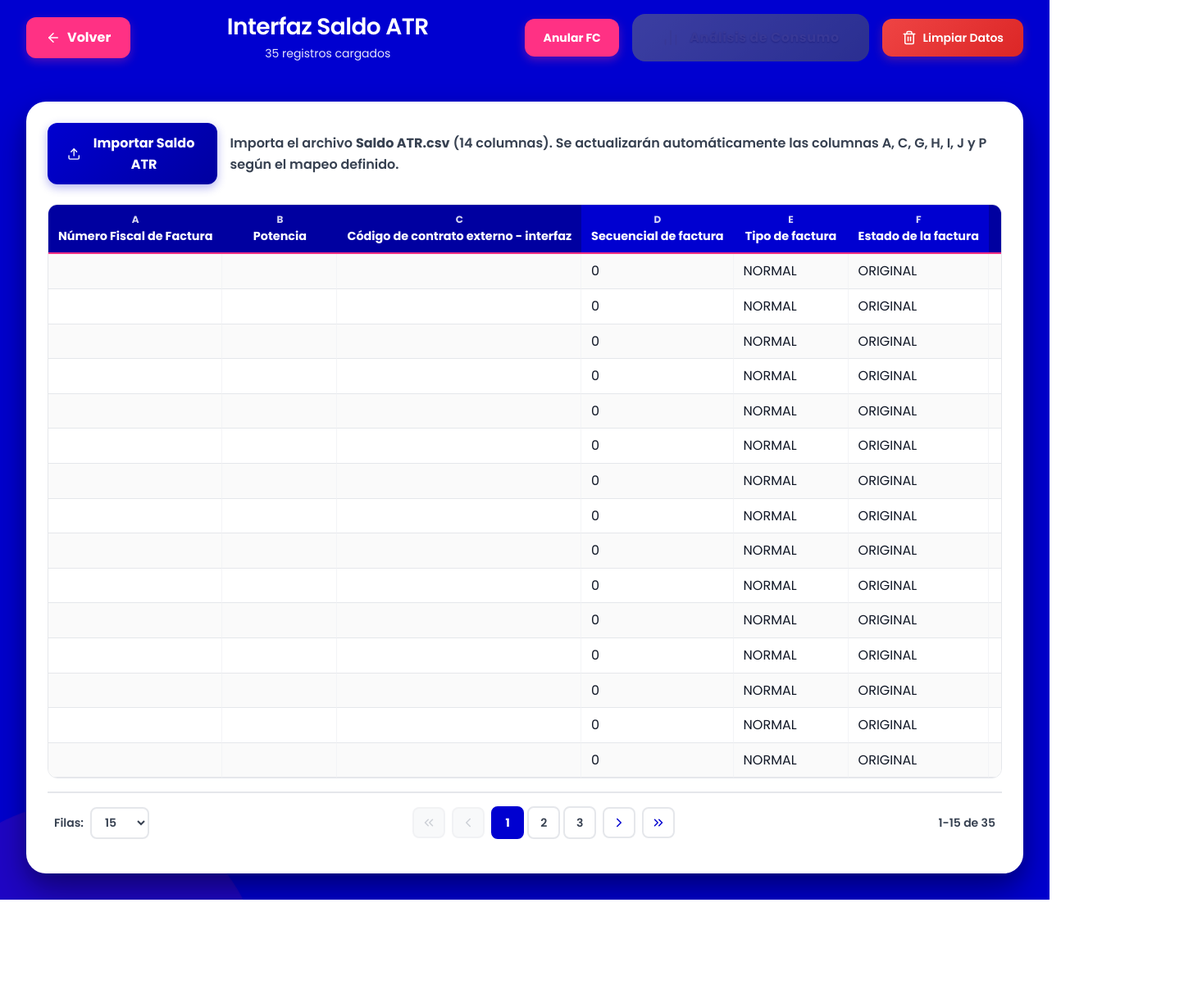
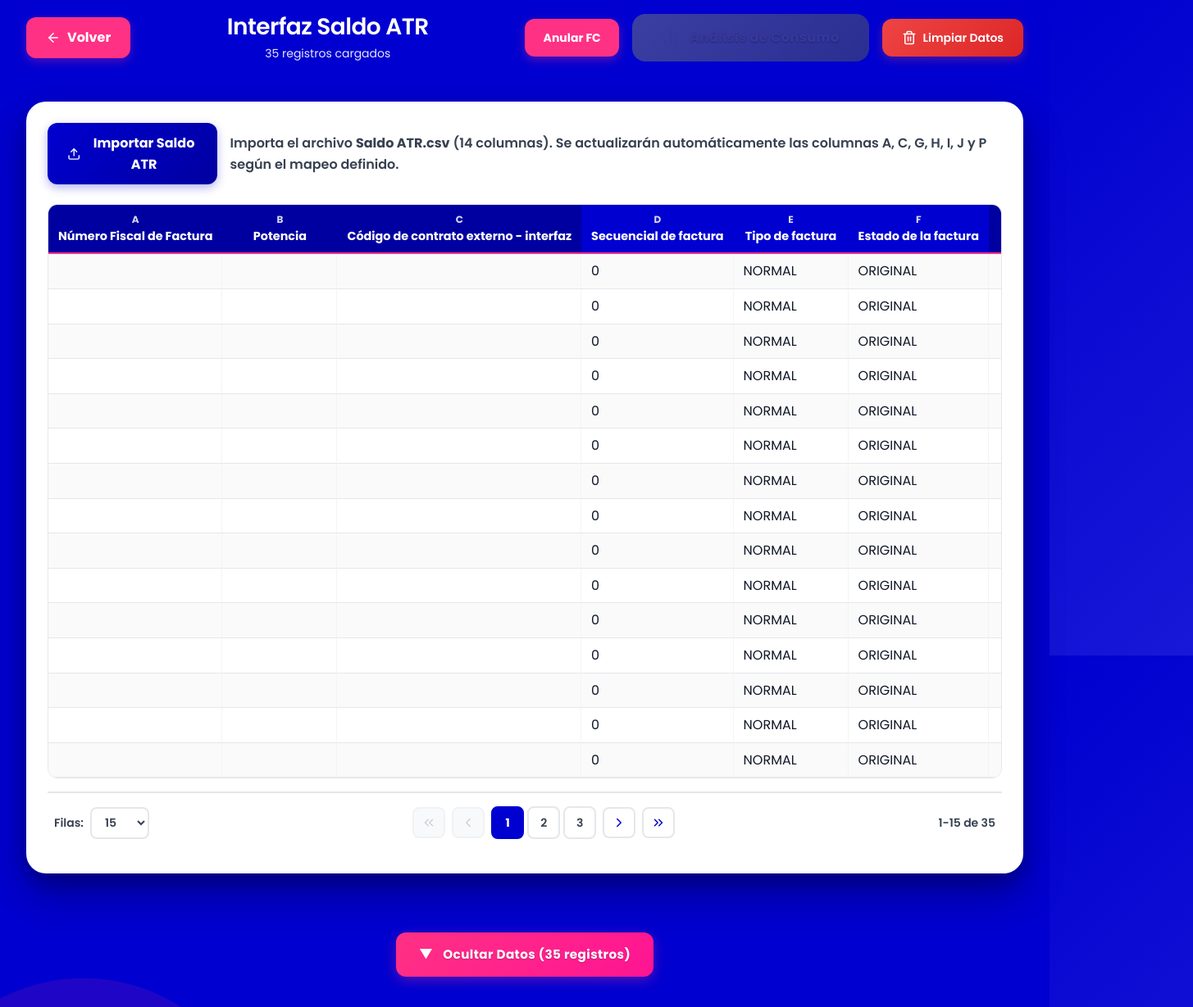
Before and after one commit to lozanohidalgoj-cyber/valorapp-v2, a React (Vite) app: page /saldo-atr in a window 1280 px wide. Shown: the top 1229 px of the page at 82% size, 1455 px wide, since content can reach past the window. Before the commit the page ends 1098 px from the top, so only its background shows below. Built offline with nearby package versions, Linux system fonts and the light colour scheme.

Commit message:
feat: agregar funcionalidad de colapsar/expandir tabla en la interfaz Saldo ATR

```diff
--- a/src/components/HeatMapConsumo/HeatMapConsumo.css
+++ b/src/components/HeatMapConsumo/HeatMapConsumo.css
@@ -42,8 +42,8 @@
   flex-wrap: wrap;
   align-items: center;
   justify-content: center;
-  gap: 0.4rem;
-  margin: 0 0 0.3rem;
+  gap: 0.5rem;
+  margin: 0 0 0.4rem;
 }
 .heatmap-title {
   font-size: 0.75rem;
@@ -59,28 +59,30 @@
 .heatmap-stats--compact {
   display: flex;
   flex-wrap: wrap;
-  gap: 0.3rem;
+  gap: 0.4rem;
   justify-content: center;
   margin: 0;
 }
 .heatmap-chip {
   display: flex;
   align-items: center;
-  gap: 0.2rem;
+  gap: 0.3rem;
   background: #fff;
   border: 1px solid #e0e0e0;
-  padding: 0.2rem 0.35rem;
+  padding: 0.35rem 0.55rem;
   border-radius: 999px;
-  font-size: 0.45rem;
-  line-height: 1;
+  font-size: 0.65rem;
+  line-height: 1.2;
 }
 .chip-label {
   font-weight: 600;
   color: #444;
+  font-size: 0.65rem;
 }
 .chip-value {
   font-weight: 700;
   color: var(--color-primary);
+  font-size: 0.75rem;
 }
 .heatmap-chip--baseline {
   background: linear-gradient(135deg, #e3f2fd, #f3e5f5);
@@ -93,9 +95,9 @@
 .heatmap-legend {
   display: flex;
   flex-direction: column;
-  gap: 0.3rem;
+  gap: 0.4rem;
   margin: 0 0 0.35rem;
-  padding: 0.3rem 0.45rem;
+  padding: 0.4rem 0.55rem;
   background: #fff;
   border: 1px solid #e0e0e0;
   border-radius: 6px;
@@ -112,7 +114,7 @@
   border-radius: 4px;
 }
 .legend-item span {
-  font-size: 0.5rem;
+  font-size: 0.6rem;
   color: #555;
   font-weight: 500;
 }
@@ -122,17 +124,17 @@
   align-items: center;
   gap: 0.45rem;
   justify-content: center;
-  font-size: 0.5rem;
+  font-size: 0.6rem;
   color: #444;
   font-weight: 500;
-  padding: 0.15rem 0.35rem;
+  padding: 0.2rem 0.45rem;
   background: #fff;
   border: none;
   border-radius: 6px;
   width: 100%;
 }
 .heatmap-footer-info span {
-  font-size: 0.5rem;
+  font-size: 0.6rem;
 }
 .heatmap-matrix-wrapper {
   width: 100%;
--- a/src/index.css
+++ b/src/index.css
@@ -11,16 +11,16 @@
 
 :root {
   /* Colores corporativos */
-  --color-primary: #0000D0;        /* Azul corporativo */
-  --color-primary-light: #3333E0;  /* Azul más claro */
-  --color-primary-dark: #0000A0;   /* Azul más oscuro */
-  --color-secondary: #FF3184;      /* Rosa vibrante */
-  --color-secondary-dark: #E0106A; /* Rosa más oscuro */
+  --color-primary: #0000d0; /* Azul corporativo */
+  --color-primary-light: #3333e0; /* Azul más claro */
+  --color-primary-dark: #0000a0; /* Azul más oscuro */
+  --color-secondary: #ff3184; /* Rosa vibrante */
+  --color-secondary-dark: #e0106a; /* Rosa más oscuro */
 
   /* Tonos neutros */
-  --color-white: #FFFFFF;
-  --color-light-gray: #F5F5F5;
-  --color-medium-gray: #D9D9D9;
+  --color-white: #ffffff;
+  --color-light-gray: #f5f5f5;
+  --color-medium-gray: #d9d9d9;
   --color-dark-gray: #333333;
   --color-text-primary: #333333;
   --color-text-secondary: #666666;
@@ -35,7 +35,15 @@
   --spacing-3xl: 4rem;
 
   /* Tipografía */
-  font-family: 'Poppins', 'Inter', system-ui, -apple-system, Avenir, Helvetica, Arial, sans-serif;
+  font-family:
+    'Poppins',
+    'Inter',
+    system-ui,
+    -apple-system,
+    Avenir,
+    Helvetica,
+    Arial,
+    sans-serif;
   line-height: 1.6;
   font-weight: 400;
 
@@ -56,31 +64,60 @@
   box-sizing: border-box;
 }
 
+html {
+  height: 100%;
+  scroll-behavior: smooth;
+}
+
 body {
   margin: 0;
-  min-width: 320px;
+  width: 100%;
   min-height: 100vh;
-  background: linear-gradient(135deg, #0000D0 0%, #3333E0 100%);
+  background: linear-gradient(135deg, #0000d0 0%, #3333e0 100%);
   color: var(--color-white);
+}
+
+#root {
+  width: 100%;
+  min-height: 100vh;
+  display: flex;
+  flex-direction: column;
 }
 
 /* ============================================
    📝 Tipografía
    ============================================ */
 
-h1, h2, h3, h4, h5, h6 {
+h1,
+h2,
+h3,
+h4,
+h5,
+h6 {
   color: var(--color-primary);
   font-weight: 600;
   line-height: 1.2;
   margin-bottom: var(--spacing-md);
 }
 
-h1 { font-size: 2.5rem; }
-h2 { font-size: 2rem; }
-h3 { font-size: 1.75rem; }
-h4 { font-size: 1.5rem; }
-h5 { font-size: 1.25rem; }
-h6 { font-size: 1rem; }
+h1 {
+  font-size: 2.5rem;
+}
+h2 {
+  font-size: 2rem;
+}
+h3 {
+  font-size: 1.75rem;
+}
+h4 {
+  font-size: 1.5rem;
+}
+h5 {
+  font-size: 1.25rem;
+}
+h6 {
+  font-size: 1rem;
+}
 
 p {
   margin-bottom: var(--spacing-md);
@@ -173,7 +210,15 @@ button.secondary:hover {
   text-align: center;
 }
 
-.mb-sm { margin-bottom: var(--spacing-sm); }
-.mb-md { margin-bottom: var(--spacing-md); }
-.mb-lg { margin-bottom: var(--spacing-lg); }
-.mb-xl { margin-bottom: var(--spacing-xl); }
+.mb-sm {
+  margin-bottom: var(--spacing-sm);
+}
+.mb-md {
+  margin-bottom: var(--spacing-md);
+}
+.mb-lg {
+  margin-bottom: var(--spacing-lg);
+}
+.mb-xl {
+  margin-bottom: var(--spacing-xl);
+}
--- a/src/pages/SaldoATR/SaldoATR.css
+++ b/src/pages/SaldoATR/SaldoATR.css
@@ -7,8 +7,7 @@
   display: flex;
   flex-direction: column;
   position: relative;
-  overflow-x: hidden;
-  overflow-y: auto;
+  overflow: visible;
 }
 
 .saldoatr-container::before {
@@ -277,6 +276,85 @@
   cursor: not-allowed;
   opacity: 0.55;
   filter: grayscale(0.3);
+}
+
+/* Toggle para colapsar/expandir tabla */
+.saldoatr-toggle-container {
+  display: flex;
+  justify-content: center;
+  padding: 1.5rem 0;
+  margin: 1rem 0;
+}
+
+.saldoatr-tabla-toggle {
+  display: flex;
+  align-items: center;
+  gap: 0.75rem;
+  padding: 0.875rem 1.75rem;
+  background: linear-gradient(135deg, var(--color-secondary) 0%, #ff1493 100%);
+  color: var(--color-white);
+  border: none;
+  border-radius: 0.75rem;
+  font-weight: 700;
+  font-size: 0.95rem;
+  cursor: pointer;
+  transition: all 0.3s cubic-bezier(0.34, 1.56, 0.64, 1);
+  box-shadow: 0 4px 15px rgba(255, 49, 132, 0.35);
+  position: relative;
+  overflow: hidden;
+  letter-spacing: 0.3px;
+}
+
+.saldoatr-tabla-toggle::before {
+  content: '';
+  position: absolute;
+  top: 0;
+  left: -100%;
+  width: 100%;
+  height: 100%;
+  background: rgba(255, 255, 255, 0.2);
+  transition: left 0.4s ease;
+}
+
+.saldoatr-tabla-toggle:hover {
+  background: linear-gradient(135deg, #ff1493 0%, var(--color-secondary) 100%);
+  box-shadow:
+    0 6px 20px rgba(255, 49, 132, 0.45),
+    inset 0 1px 0 rgba(255, 255, 255, 0.2);
+  transform: translateY(-2px);
+}
+
+.saldoatr-tabla-toggle:hover::before {
+  left: 100%;
+}
+
+.saldoatr-tabla-toggle:active {
+  transform: translateY(0);
+}
+
+.saldoatr-tabla-toggle:focus-visible {
+  outline: 2px solid var(--color-white);
+  outline-offset: 2px;
+}
+
+.toggle-icon {
+  display: inline-flex;
+  align-items: center;
+  justify-content: center;
+  font-size: 1rem;
+  font-weight: 800;
+  transition: transform 0.3s cubic-bezier(0.34, 1.56, 0.64, 1);
+  min-width: 1rem;
+}
+
+.toggle-icon.collapsed {
+  transform: scaleX(-1) scaleY(1);
+}
+
+.toggle-label {
+  font-weight: 700;
+  letter-spacing: 0.4px;
+  text-shadow: 0 1px 2px rgba(0, 0, 0, 0.2);
 }
 
 .saldoatr-export-btn-header {
--- a/src/pages/SaldoATR/SaldoATR.tsx
+++ b/src/pages/SaldoATR/SaldoATR.tsx
@@ -150,6 +150,7 @@ export const SaldoATR = () => {
   const [columnasAnalisis, setColumnasAnalisis] = useState<string[]>([]);
   const [customError, setCustomError] = useState<string | null>(null);
   const [customSuccess, setCustomSuccess] = useState<string | null>(null);
+  const [tablaColapsada, setTablaColapsada] = useState(false);
 
   // Sincronizar baseRows con rows locales
   useEffect(() => {
@@ -294,6 +295,7 @@ export const SaldoATR = () => {
       setRegistrosDerivacion(registrosConvertidos);
       setColumnasAnalisis(columnas);
       setVistaActual('anual');
+      setTablaColapsada(true); // Colapsar tabla cuando se ejecuta análisis
       setCustomError(null);
       setCustomSuccess(null);
     } catch {
@@ -403,6 +405,8 @@ export const SaldoATR = () => {
       <AlertMessages error={displayError} success={successMessage} />
 
       <div className="saldoatr-scroll-area">
+        {/* Sección de Tabla - Colapsable */}
+        {!tablaColapsada && (
           <div className="saldoatr-card">
             <ImportActions inputRef={inputRef} onFileChange={handleFileChange} />
 
@@ -411,6 +415,24 @@ export const SaldoATR = () => {
             ) : (
               <SaldoATRTable rows={rows} headers={headers} />
             )}
+          </div>
+        )}
+
+        {/* Botón Toggle para mostrar/ocultar sección de datos */}
+        <div className="saldoatr-toggle-container">
+          <button
+            className="saldoatr-tabla-toggle"
+            onClick={() => setTablaColapsada(!tablaColapsada)}
+            aria-expanded={!tablaColapsada}
+            title={tablaColapsada ? 'Expandir sección de datos' : 'Colapsar sección de datos'}
+          >
+            <span className={`toggle-icon ${tablaColapsada ? 'collapsed' : ''}`}>
+              {tablaColapsada ? '▶' : '▼'}
+            </span>
+            <span className="toggle-label">
+              {tablaColapsada ? 'Ver' : 'Ocultar'} Datos ({rows.length} registros)
+            </span>
+          </button>
         </div>
 
         {resultadoAnalisis && (
```
Lines whose indentation alone changed are shown as unchanged.
